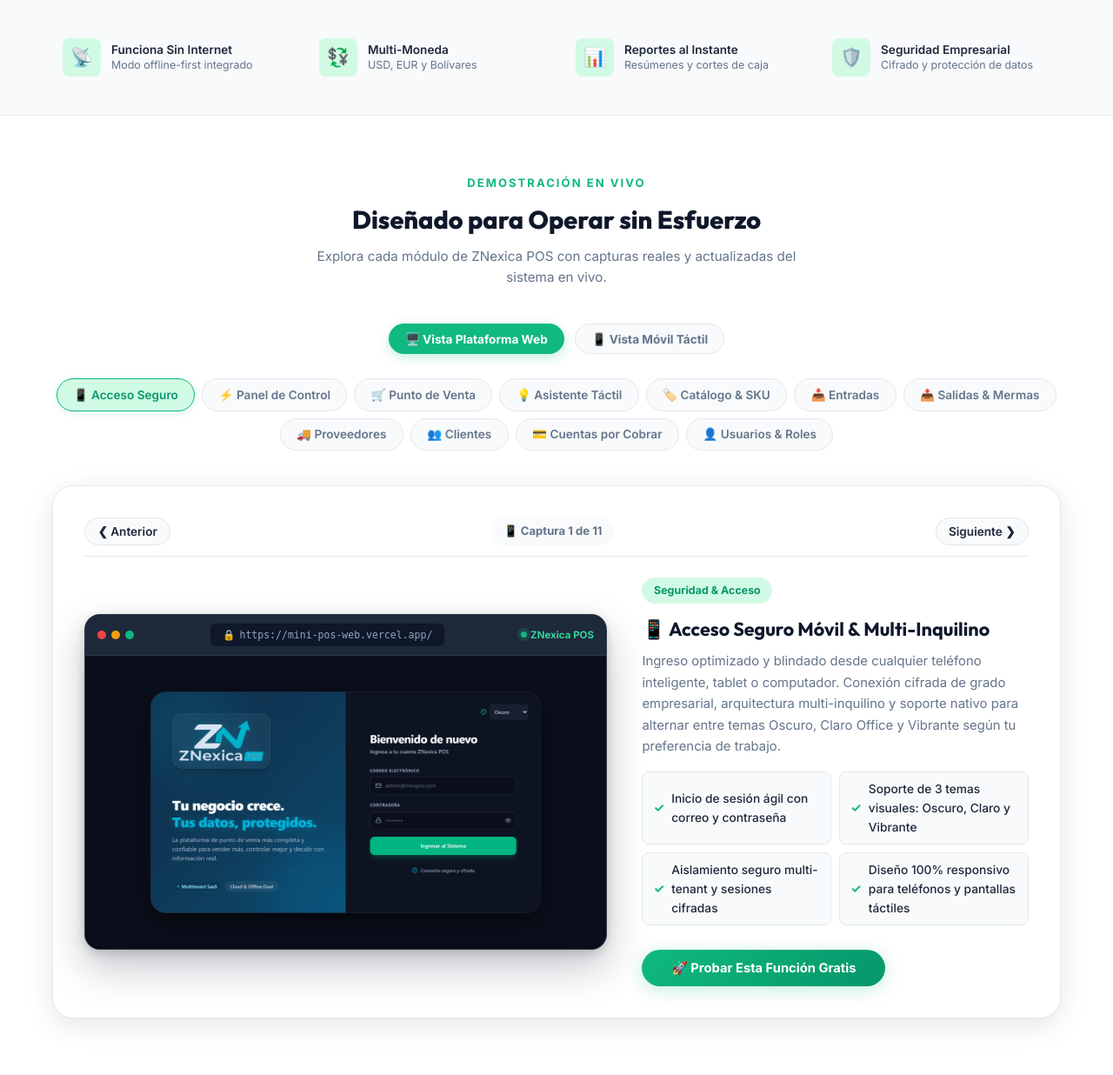
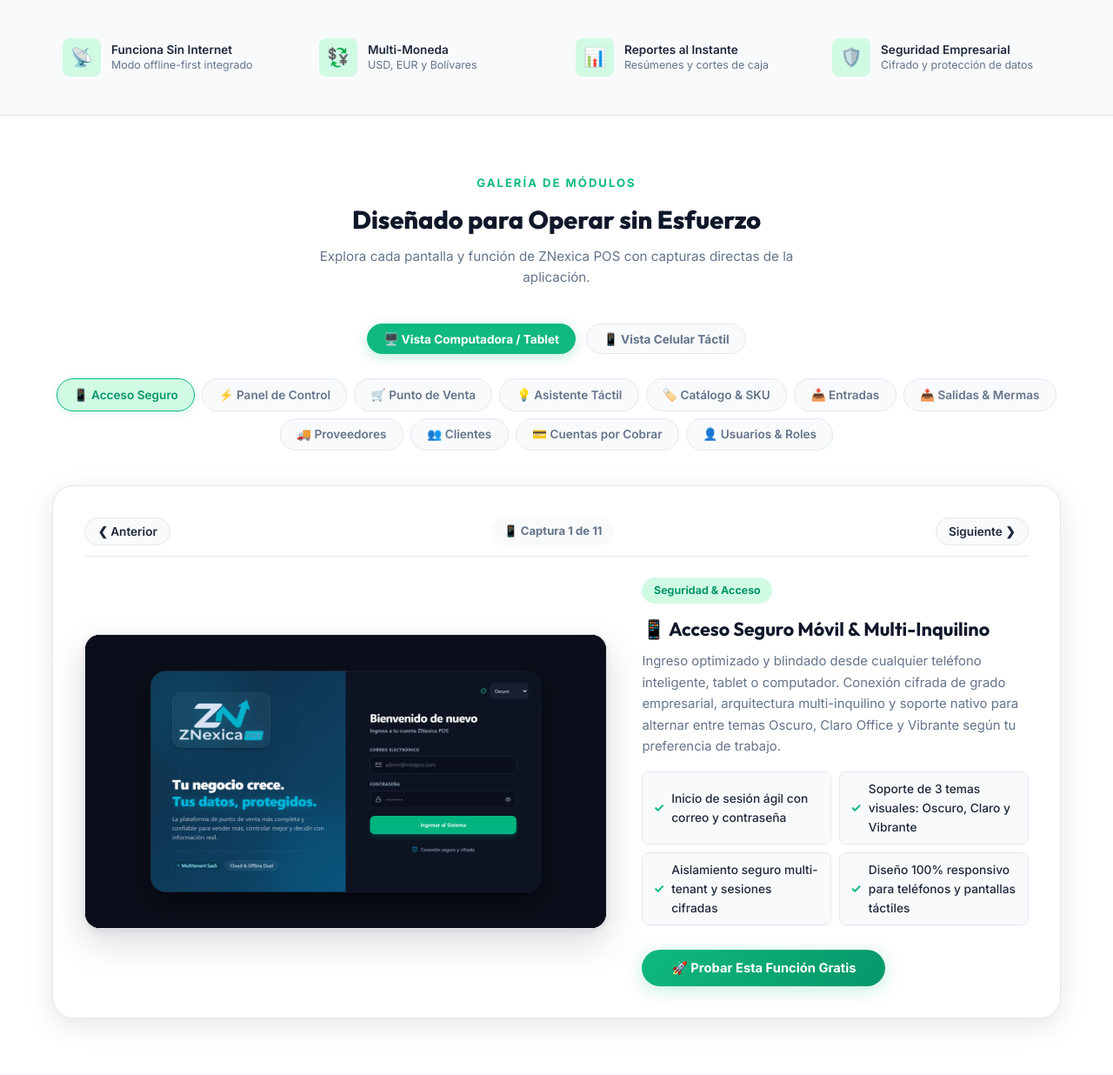
Before and after one commit to diegomuria08-hub/Landing-ZNexicapos, a FastAPI app: page / in a window 1280 px wide. Shown: the part 599-1835 px from the top of the page at 87% size. Run offline with FastAPI, Linux system fonts and the light colour scheme; data that the repository does not hold is empty; some libraries are stand-ins or nearby versions.

Commit message:
fix(showcase): remove address bar, internal app URLs and live mentions, strictly static screenshot mockups

```diff
--- a/static/css/styles.css
+++ b/static/css/styles.css
@@ -645,100 +645,28 @@ img {
   }
 }
 
-/* Marco estilo Navegador de Aplicación Web */
+/* Marco Mockup de Pantalla de la Aplicación */
 .mockup-frame {
   width: 100%;
   max-width: 640px;
   margin: 0 auto;
   border-radius: 18px;
   overflow: hidden;
-  border: 1px solid rgba(255, 255, 255, 0.15);
-  box-shadow: 0 20px 45px rgba(15, 23, 42, 0.25), 0 4px 12px rgba(0, 0, 0, 0.15);
-  background: #0f172a;
-  display: flex;
-  flex-direction: column;
-  transition: all 0.35s ease;
+  border: 1px solid var(--border-light);
+  box-shadow: 0 16px 40px rgba(15, 23, 42, 0.15), 0 2px 8px rgba(0, 0, 0, 0.08);
+  background: #0b1120;
+  display: flex;
+  align-items: center;
+  justify-content: center;
+  transition: all 0.3s ease;
 }
 
 /* Modo teléfono móvil */
 .mockup-frame.mobile-mode {
-  max-width: 320px;
+  max-width: 310px;
   border-radius: 36px;
-  border: 8px solid #0f172a;
-  box-shadow: 0 22px 50px rgba(15, 23, 42, 0.35);
-}
-
-.mockup-window-header {
-  background: #1e293b;
-  padding: 0.6rem 0.9rem;
-  display: flex;
-  align-items: center;
-  justify-content: space-between;
-  border-bottom: 1px solid rgba(255, 255, 255, 0.08);
-  font-size: 0.75rem;
-}
-
-.mockup-frame.mobile-mode .mockup-window-header {
-  padding: 0.4rem 0.75rem;
-  font-size: 0.7rem;
-}
-
-.mockup-dots {
-  display: flex;
-  align-items: center;
-  gap: 6px;
-}
-
-.mockup-dots .dot {
-  width: 10px;
-  height: 10px;
-  border-radius: 50%;
-  display: inline-block;
-}
-
-.dot-red { background: #ef4444; }
-.dot-yellow { background: #f59e0b; }
-.dot-green { background: #10b981; }
-
-.mockup-address-bar {
-  background: #0f172a;
-  color: #94a3b8;
-  padding: 0.25rem 0.85rem;
-  border-radius: 6px;
-  font-family: monospace;
-  font-size: 0.72rem;
-  display: flex;
-  align-items: center;
-  gap: 5px;
-  max-width: 65%;
-  overflow: hidden;
-  text-overflow: ellipsis;
-  white-space: nowrap;
-}
-
-.mockup-live-badge {
-  color: #34d399;
-  font-weight: 700;
-  font-size: 0.72rem;
-  display: flex;
-  align-items: center;
-  gap: 4px;
-}
-
-.mockup-live-badge::before {
-  content: '';
-  width: 7px;
-  height: 7px;
-  border-radius: 50%;
-  background: #10b981;
-  display: inline-block;
-  animation: pulse-live 2s infinite;
-}
-
-@keyframes pulse-live {
-  0% { transform: scale(0.95); box-shadow: 0 0 0 0 rgba(16, 185, 129, 0.7); }
-  70% { transform: scale(1); box-shadow: 0 0 0 6px rgba(16, 185, 129, 0); }
-  100% { transform: scale(0.95); box-shadow: 0 0 0 0 rgba(16, 185, 129, 0); }
+  border: 7px solid #1e293b;
+  box-shadow: 0 20px 45px rgba(15, 23, 42, 0.25);
 }
 
 .mockup-viewport {
--- a/templates/index.html
+++ b/templates/index.html
@@ -114,21 +114,24 @@
   <!-- ======================================================================
        FEATURES SHOWCASE — Dynamic Tabs with Real Screenshots
        ====================================================================== -->
+  <!-- ======================================================================
+       FEATURES SHOWCASE — Capturas del Sistema ZNexica POS
+       ====================================================================== -->
   <section class="showcase-section" id="funciones">
     <div class="container">
       <div class="section-header reveal">
-        <span class="section-subtitle">Demostración en Vivo</span>
+        <span class="section-subtitle">Galería de Módulos</span>
         <h2 class="section-title">Diseñado para Operar sin Esfuerzo</h2>
-        <p class="section-description">Explora cada módulo de ZNexica POS con capturas reales y actualizadas del sistema en vivo.</p>
+        <p class="section-description">Explora cada pantalla y función de ZNexica POS con capturas directas de la aplicación.</p>
       </div>
 
-      <!-- Selector de Vista: Sistema Completo / Vista Celular Mobile-First -->
+      <!-- Selector de Vista: Vista Computadora / Vista Celular Mobile-First -->
       <div class="showcase-view-switch reveal" id="showcaseViewSwitch">
         <button type="button" class="view-switch-btn active" id="viewModeDesktop" onclick="switchShowcaseDevice('desktop')">
-          🖥️ Vista Plataforma Web
+          🖥️ Vista Computadora / Tablet
         </button>
         <button type="button" class="view-switch-btn" id="viewModeMobile" onclick="switchShowcaseDevice('mobile')">
-          📱 Vista Móvil Táctil
+          📱 Vista Celular Táctil
         </button>
       </div>
 
@@ -161,21 +164,10 @@
         </div>
 
         <div class="showcase-body-grid">
-          <!-- LADO IZQUIERDO: Marco de Imagen Mockup con las capturas reales de la App -->
+          <!-- LADO IZQUIERDO: Marco de Imagen Mockup Estilizado -->
           <div class="mockup-frame" id="mockupFrame">
-            <div class="mockup-window-header" id="mockupWindowHeader">
-              <div class="mockup-dots">
-                <span class="dot dot-red"></span>
-                <span class="dot dot-yellow"></span>
-                <span class="dot dot-green"></span>
-              </div>
-              <div class="mockup-address-bar">
-                <span class="mockup-lock">🔒</span> https://mini-pos-web.vercel.app/
-              </div>
-              <span class="mockup-live-badge">ZNexica POS</span>
-            </div>
             <div class="mockup-viewport">
-              <img src="/static/images/app_screens/01_acceso_login.png" alt="Demostración de ZNexica POS" class="mockup-img" id="displayImg">
+              <img src="/static/images/app_screens/01_acceso_login.png" alt="Captura de ZNexica POS" class="mockup-img" id="displayImg">
             </div>
           </div>
 
```
